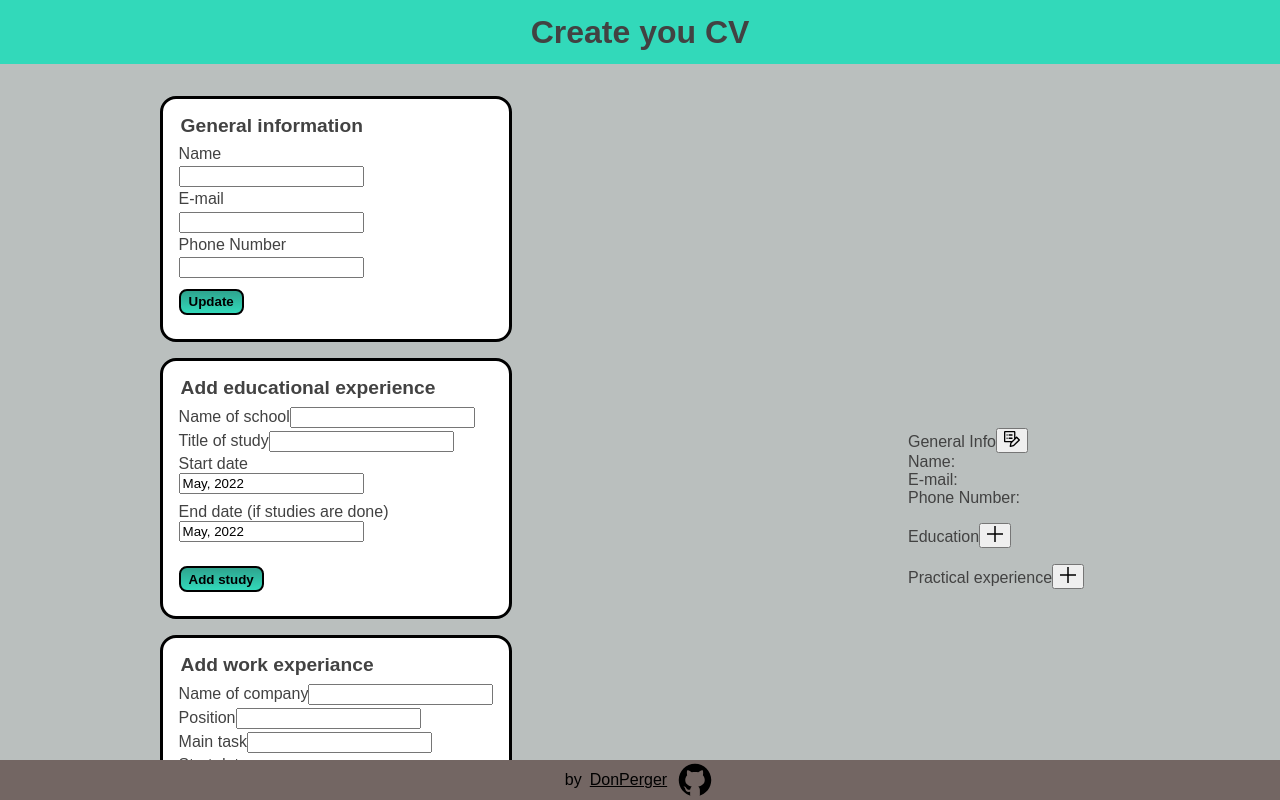
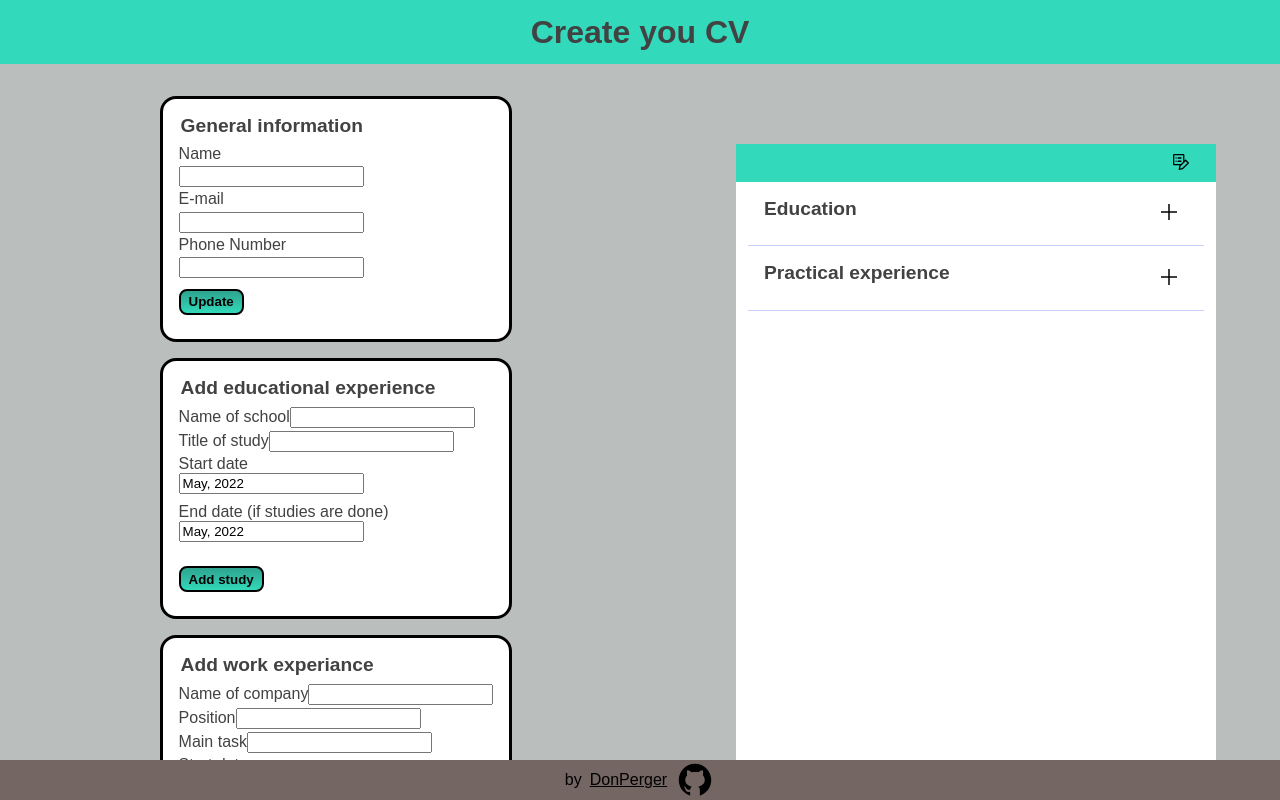
Before and after one commit to donperger/cv-project, a React (Create React App) app: page / in a window 1280 px wide. Built offline with nearby package versions, Linux system fonts and the light colour scheme; the HTML template or start-up script is replaced by a standard one.

Commit message:
Style cv

```diff
--- a/src/components/CV.js
+++ b/src/components/CV.js
@@ -12,24 +12,23 @@ class Cv extends Component {
   render() {
     return (
       <div className="cv">
-        <div className="cv-general-info">
+        <div className="general-info">
           <ul>
-            General Info
-            <button onClick={this.props.editGenInfo}>
+            {this.props.generalInfo.map((info) => {
+              return <li key={info.id}>{info.fieldValue}</li>;
+            })}
+          </ul>
+          <button
+            className="gen-info-edit-btn"
+            onClick={this.props.editGenInfo}
+          >
             <img className="edit-img" src={editIcon}></img>
           </button>
-            {this.props.generalInfo.map((info) => {
-              return (
-                <li key={info.id}>
-                  {info.fieldName}: {info.fieldValue}
-                </li>
-              );
-            })}
-          </ul>
         </div>
 
         <div className="edu-exp-info">
           <ul>
+            <div className="section-name">
               Education
               <button
                 className="add-btn"
@@ -37,6 +36,7 @@ class Cv extends Component {
               >
                 <img className="add-img" src={addIcon}></img>
               </button>
+            </div>
             {this.props.eduInfo.map((info) => {
               if (info.schoolName) {
                 return (
@@ -68,10 +68,16 @@ class Cv extends Component {
 
         <div className="work-exp-info">
           <ul>
+            <div className="section-name">
               Practical experience
-            <button className="add-btn" onClick={this.props.displayAddWorkFrom}>
-              <img className="add-img" src={addIcon}></img>
+              <button
+                className="add-btn"
+                onClick={this.props.displayAddWorkFrom}
+              >
+                <img className="add-img" src={addIcon} />
               </button>
+            </div>
+
             {this.props.workExp.map((workPlace) => {
               if (workPlace.companyName) {
                 return (
--- a/src/styles/CV.css
+++ b/src/styles/CV.css
@@ -1,8 +1,84 @@
+:root {
+  --cv-bg-clr: #fff;
+  --general-info-bg-clr: #32d9ba;
+}
+
+.cv {
+  box-sizing: border-box;
+  background-color: var(--cv-bg-clr);
+  width: 75%;
+  height: min(85%);
+  display: flex;
+  flex-direction: column;
+  align-items: center;
+}
+
+.cv button {
+  box-sizing: border-box;
+  cursor: pointer;
+  height: 100%;
+  border: 0.2rem solid rgba(0, 0, 0, 0);
+  padding: 0.2rem 0.5rem;
+}
+
+.cv button:hover {
+  border: 0.2rem solid rgba(0, 0, 0, 1);
+}
+
+ul {
+  padding-left: 0;
+  margin: 0;
+}
+
+li {
+  list-style-type: none;
+}
+
+li:first-child {
+  font-size: 1.5rem;
+  font-weight: 600;
+}
+
+.general-info {
+  box-sizing: border-box;
+  display: flex;
+  align-items: center;
+  background-color: var(--general-info-bg-clr);
+  padding: 0.2rem 1rem;
+  width: 100%;
+}
+
+.general-info li {
+  box-sizing: border-box;
+  margin: 0.5rem;
+}
+
+.gen-info-edit-btn {
+  margin-left: auto;
+  background-color: var(--general-info-bg-clr);
+}
+
 .edit-img,
 .add-img {
   height: 1rem;
 }
 
-li {
-  list-style-type: none;
+.edu-exp-info,
+.work-exp-info {
+  box-sizing: border-box;
+  padding: 1rem;
+  width: 95%;
+  border-bottom: 0.1rem solid rgba(65, 105, 225, 0.3);
 }
+
+.section-name {
+  display: flex;
+  font-weight: 600;
+  font-size: 1.2rem;
+}
+
+.section-name button,
+.edit-btn {
+  margin-left: auto;
+  background-color: var(--cv-bg-clr);
+}
```
Lines whose indentation alone changed are shown as unchanged.
